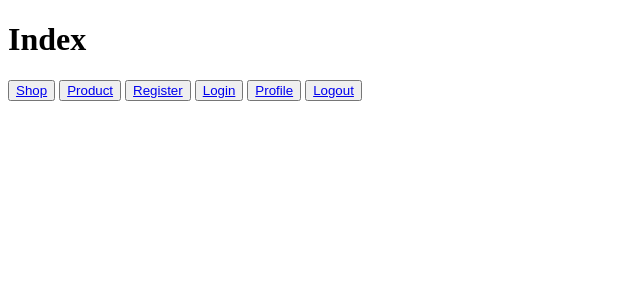
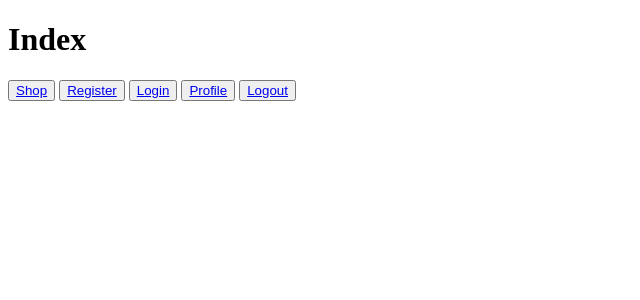
Before and after one commit to romain-chazaut/my-little-mvc, a PHP site: page /my-little-mvc/ in a window 1280 px wide. Shown: the top 300 px of the page, without its empty margins (0-640 px from the left). Run offline with PHP 8.4, Linux system fonts and the light colour scheme.

```diff
--- a/index.php
+++ b/index.php
@@ -31,10 +31,6 @@ if (isset($_SESSION['user'])) {
             <a href="View/shop.php">Shop</a>
         </button>
 
-        <button class="product-button">
-            <a href="View/product.php">Product</a>
-        </button>
-
         <button class="register-button">
             <a href="View/register.php">Register</a>
         </button>
```
